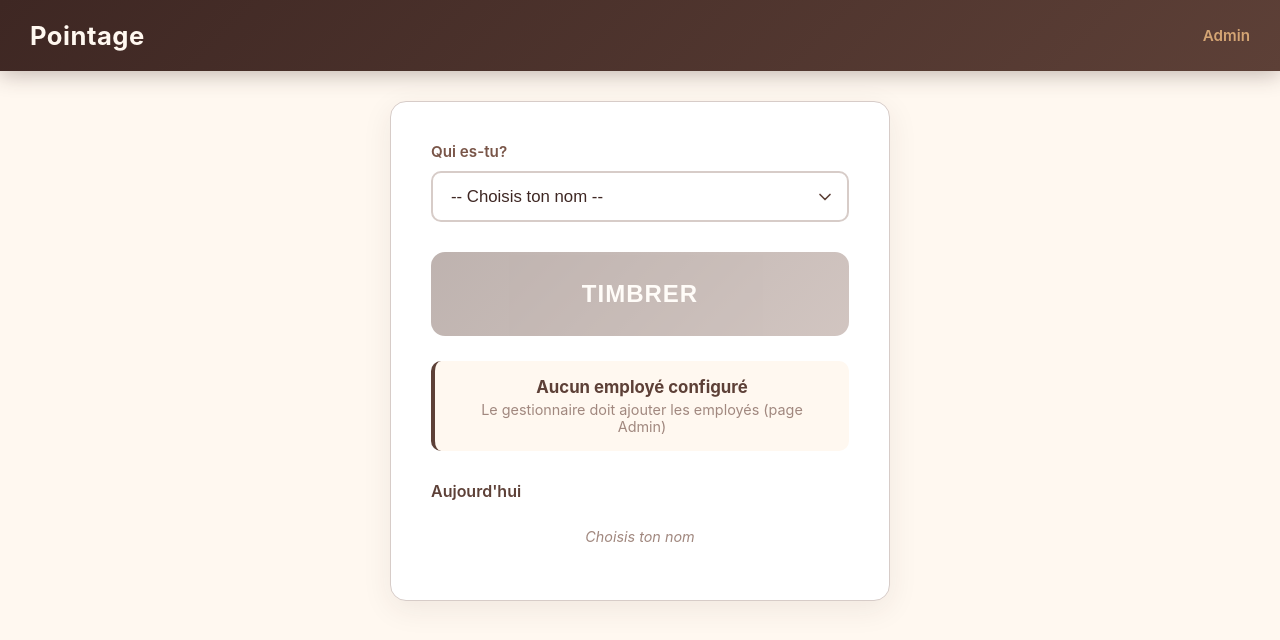
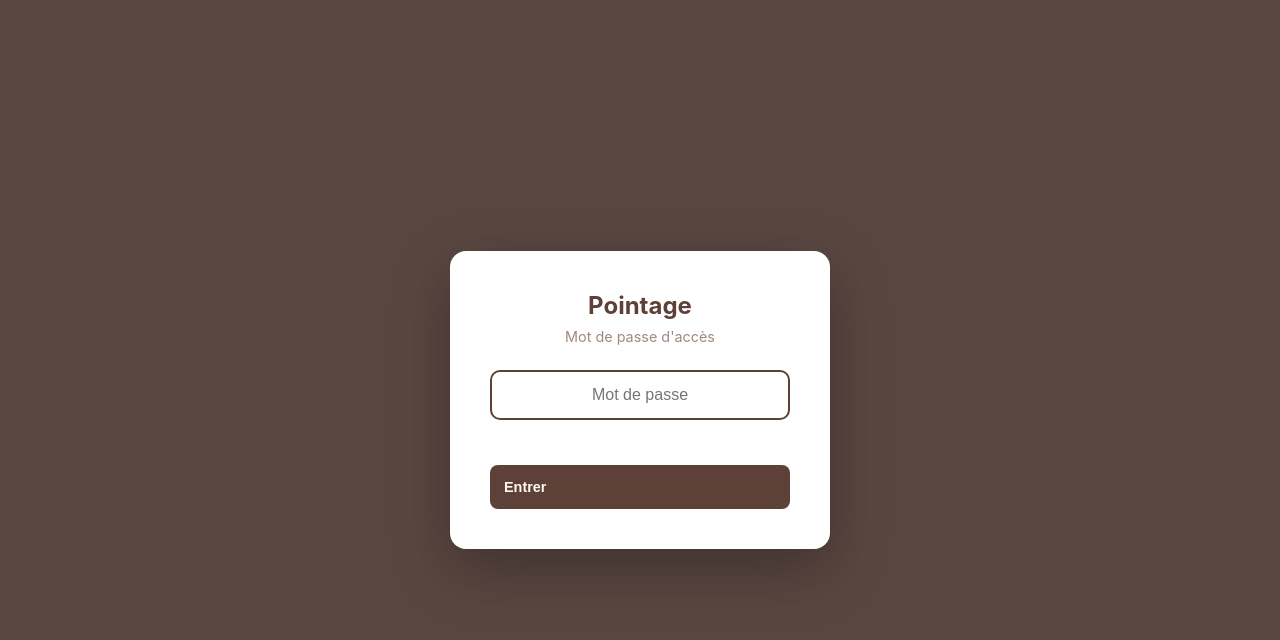
Before and after one commit to KalMydasSHARE/pointage, a plain HTML site: page index.html in a window 1280 px wide. Drawn offline with Linux system fonts and the light colour scheme.

Commit message:
Update index.html

```diff
--- a/index.html
+++ b/index.html
@@ -7,7 +7,19 @@
     <link rel="stylesheet" href="styles.css">
 </head>
 <body>
-    <div class="page-wrapper">
+    <!-- LOGIN ACCÈS -->
+    <div class="login-overlay" id="accessOverlay">
+        <div class="login-box">
+            <h2>Pointage</h2>
+            <p>Mot de passe d'accès</p>
+            <input type="password" id="accessPwd" placeholder="Mot de passe" autocomplete="current-password"
+                   onkeypress="if(event.key==='Enter') doAccess()">
+            <div class="login-error" id="accessErr"></div>
+            <button class="btn btn-primary" style="width:100%;padding:14px;" onclick="doAccess()">Entrer</button>
+        </div>
+    </div>
+
+    <div class="page-wrapper" id="mainPage" style="display:none;">
         <div class="top-bar">
             <h1>Pointage</h1>
             <div class="top-bar-right">
@@ -51,6 +63,18 @@
 
     <script src="app.js"></script>
     <script>
+        // Vérifier accès
+        function doAccess() {
+            const pwd = document.getElementById('accessPwd').value;
+            if (pwd === ACCESS_PASSWORD) {
+                document.getElementById('accessOverlay').style.display = 'none';
+                document.getElementById('mainPage').style.display = 'flex';
+                initPointage();
+            } else {
+                document.getElementById('accessErr').textContent = 'Mot de passe incorrect';
+            }
+        }
+
         const empSelect = document.getElementById('empSelect');
         const timbrBtn = document.getElementById('timbrBtn');
         const statusMain = document.getElementById('statusMain');
@@ -61,28 +85,23 @@
         let selectedEmpId = null;
         let nextType = null;
 
-        // Charger les employés
         function loadEmployees() {
             const employees = Storage.getEmployees();
             empSelect.innerHTML = '<option value="">-- Choisis ton nom --</option>';
-
             employees.forEach(emp => {
                 const opt = document.createElement('option');
                 opt.value = emp.id;
                 opt.textContent = emp.name;
                 empSelect.appendChild(opt);
             });
-
             if (employees.length === 0) {
                 statusMain.textContent = 'Aucun employé configuré';
                 statusSub.textContent = 'Le gestionnaire doit ajouter les employés (page Admin)';
             }
         }
 
-        // Sélection d'un employé
         empSelect.addEventListener('change', () => {
             selectedEmpId = empSelect.value;
-
             if (!selectedEmpId) {
                 timbrBtn.disabled = true;
                 timbrBtn.className = 'timbrer-btn';
@@ -93,18 +112,14 @@
                 todayTotal.style.display = 'none';
                 return;
             }
-
             refreshStatus();
             refreshToday();
         });
 
-        // Rafraîchir le statut
         function refreshStatus() {
             if (!selectedEmpId) return;
-
             const last = Storage.getLastTimbre(selectedEmpId);
             const empName = empSelect.options[empSelect.selectedIndex].text;
-
             if (!last || last.type === 'SORTIE') {
                 nextType = 'ENTRÉE';
                 timbrBtn.textContent = 'ENTRÉE';
@@ -118,25 +133,19 @@
                 statusMain.textContent = empName + ' \u2014 prochaine action : SORTIE';
                 statusSub.textContent = 'Entré(e) à ' + last.time;
             }
-
             timbrBtn.disabled = false;
         }
 
-        // Rafraîchir les timbrages du jour
         function refreshToday() {
             if (!selectedEmpId) return;
-
             const today = todayStr();
             const timbrages = Storage.getTimbragesByEmpAndDate(selectedEmpId, today);
-
             todayTimings.innerHTML = '';
-
             if (timbrages.length === 0) {
                 todayTimings.innerHTML = '<div class="empty-state">Aucun timbre aujourd\'hui</div>';
                 todayTotal.style.display = 'none';
                 return;
             }
-
             timbrages.forEach(t => {
                 const isEntry = t.type === 'ENTRÉE';
                 const row = document.createElement('div');
@@ -147,8 +156,6 @@
                     '<span class="type">' + t.type + '</span>';
                 todayTimings.appendChild(row);
             });
-
-            // Calculer total d'heures
             let totalH = 0;
             for (let i = 0; i < timbrages.length; i += 2) {
                 if (timbrages[i] && timbrages[i + 1] &&
@@ -156,7 +163,6 @@
                     totalH += calculateHours(timbrages[i].time, timbrages[i + 1].time, today);
                 }
             }
-
             if (totalH > 0) {
                 todayTotal.textContent = 'Total aujourd\'hui : ' + formatHours(totalH);
                 todayTotal.style.display = 'block';
@@ -165,39 +171,31 @@
             }
         }
 
-        // Cliquer sur TIMBRER
         timbrBtn.addEventListener('click', () => {
             if (!selectedEmpId || !nextType) return;
-
             timbrBtn.disabled = true;
             const empName = empSelect.options[empSelect.selectedIndex].text;
-            const now = new Date();
             const date = todayStr();
             const time = nowTimeStr();
-
             Storage.addTimbre(selectedEmpId, empName, nextType, date, time);
-
-            // Flash vert
             const savedType = nextType;
             timbrBtn.className = 'timbrer-btn flash-success';
             timbrBtn.textContent = savedType + ' OK';
             statusMain.textContent = savedType + ' enregistrée pour ' + empName;
-
-            // Rafraîchir après 1.5s
             setTimeout(() => {
                 refreshStatus();
                 refreshToday();
             }, 1500);
         });
 
-        // Init
-        async function init() {
+        async function initPointage() {
             const updated = await GitSync.init();
             loadEmployees();
-            // Si les données ont été mises à jour depuis GitHub, re-charger
             if (updated) loadEmployees();
         }
-        init();
+
+        // Focus sur le champ mot de passe
+        document.getElementById('accessPwd').focus();
     </script>
 </body>
 </html>
```
